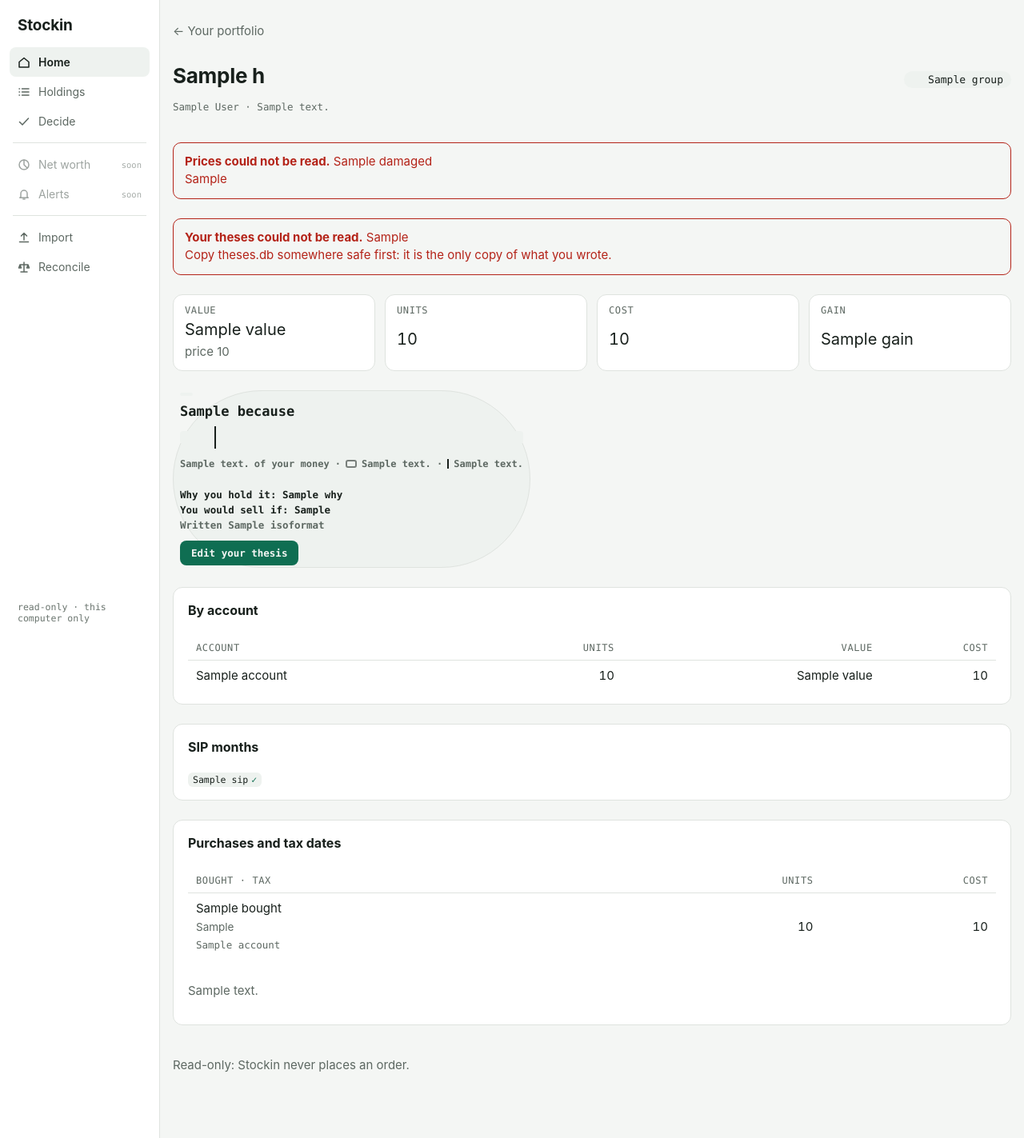
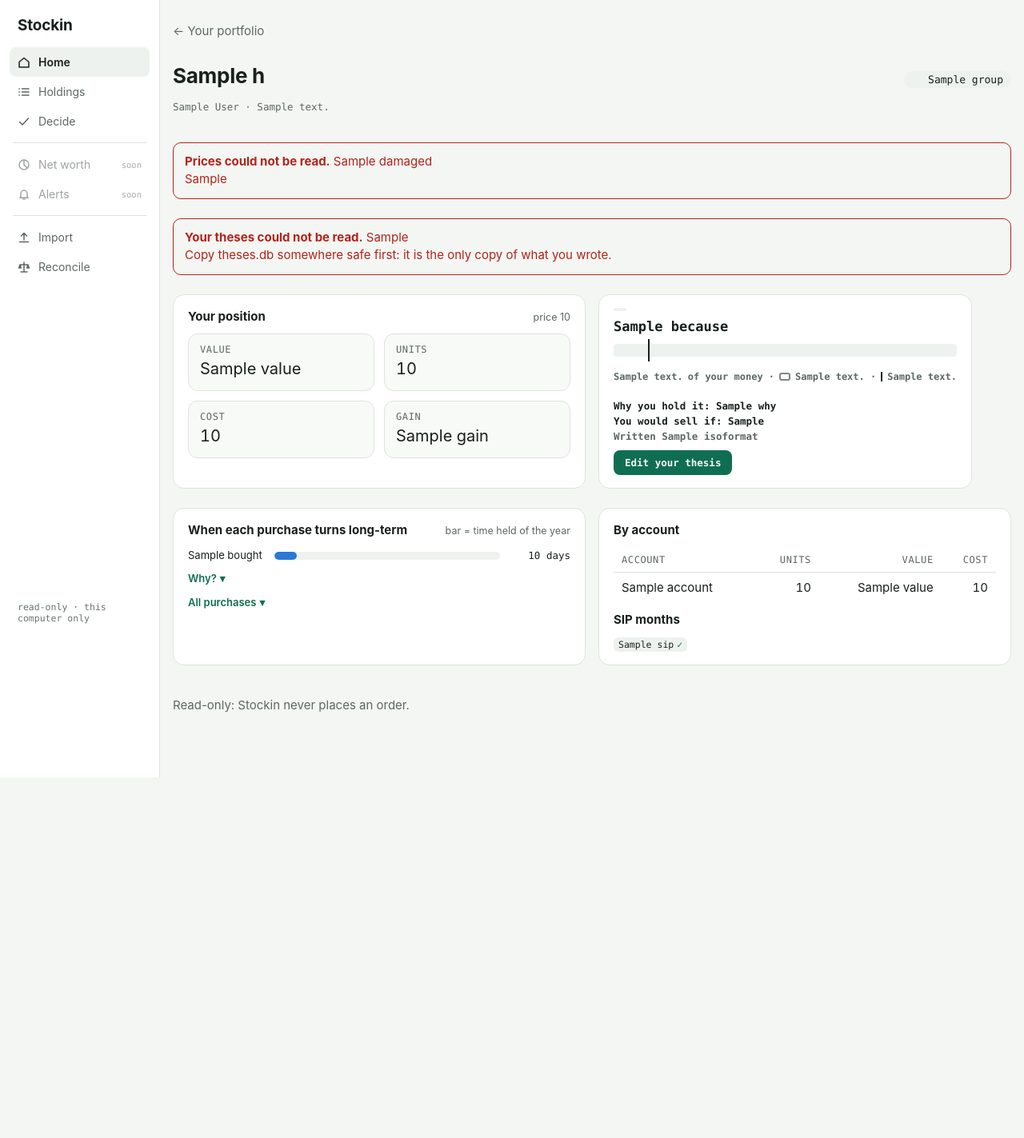
Before and after one commit to vikas53953/stockin, a Python web app: template src/stockin/templates/holding.html in a window 1280 px wide. Shown: the whole page at 80% size. After the commit the page ends 972 px from the top, so only its background shows below. Run offline with Jinja, Linux system fonts and the light colour scheme; the template is opened without the code that fills it: most values are stand-ins (such as "Sample title", 1, 10 or a date in 2020).

Commit message:
feat(web): holding page as cockpit tiles with a tax clock per purchase (redesign 3)
The holding page now uses the cockpit layout: your position as stat
tiles beside the verdict tile (gauge, sentence, thesis), then a tax-clock
tile (a bar per dated equity purchase showing how much of the year to
long-term has passed, its days-left label from the same LotRow, unknown
lots hatched, the full table under 'All purchases') and a By account tile
with SIP months. LotRow gains held and days_left, computed once in
holding.py.

Also carries the #31 verifier-2 notes: the Decide gauge's rule line comes
from insights.CONCENTRATED_ONE instead of a typed 25, and tests pin the
extra-call chips' names and links and that an exit sorts first.

Co-Authored-By: Claude Opus 5.5 <noreply@anthropic.com>
Claude-Session: https://claude.ai/code/session_012fJ2JsTZsSE852K6qBCWPq

```diff
--- a/src/stockin/cockpit.py
+++ b/src/stockin/cockpit.py
@@ -12,7 +12,7 @@ from __future__ import annotations
 
 from dataclasses import dataclass
 
-from .insights import Insight, Weight, pct, rupees, tenths_of
+from .insights import CONCENTRATED_ONE, Insight, Weight, pct, rupees, tenths_of
 from .money import Money
 from .story import GROUP_SLOT
 from .thesis import BAND, Verdict
@@ -52,6 +52,7 @@ class Decide:
     weight: float | None  # percent; None when the holding has no price
     target: float | None  # percent
     band: float  # percent either side of the target
+    cap: float  # percent: the one-holding rule-of-thumb line, from insights
     weight_text: str
     target_text: str
 
@@ -139,6 +140,7 @@ def decide(
             weight=_bps_pct(v.weight) if v.weight is not None else None,
             target=_bps_pct(v.target) if v.target is not None else None,
             band=_bps_pct(BAND),
+            cap=_bps_pct(CONCENTRATED_ONE),
             # the sentence's own text; an exit sentence prints no weight
             weight_text=v.weight_text
             or (pct(tenths_of(v.weight, 10_000)) if v.weight is not None else ""),
--- a/src/stockin/static/ui.css
+++ b/src/stockin/static/ui.css
@@ -202,3 +202,14 @@ td.name a{color:inherit}
 .cockpit~.cards{grid-template-columns:repeat(auto-fit,minmax(min(100%,230px),1fr))}
 @media (max-width:899px){.shell{background:none}}
 .tile-h a{color:var(--accent)}
+
+/* ---------- holding: tax clock ---------- */
+.clock{list-style:none;margin:0;padding:0;display:grid;gap:8px}
+.clock-row{display:grid;grid-template-columns:7.5em 1fr 6em;gap:10px;align-items:center;font-size:13px}
+.clock-track{position:relative;height:10px;border-radius:5px;background:var(--chip);overflow:hidden;display:flex}
+.clock-fill{position:absolute;left:0;top:0;bottom:0;background:var(--s1);border-radius:5px;min-width:2px}
+.clock-fill.done{background:var(--ok)}
+.clock-left{font:12.5px var(--mono);text-align:right;font-variant-numeric:tabular-nums}
+.unknown-row .kbar-unknown{height:100%}
+.cockpit .stats{grid-template-columns:repeat(2,minmax(0,1fr))}
+.cockpit .stat{background:var(--panel-2)}
--- a/src/stockin/templates/holding.html
+++ b/src/stockin/templates/holding.html
@@ -15,14 +15,18 @@
 {% if damaged %}<div class="notice bad" role="alert"><b>Prices could not be read.</b> {{ damaged }}<br>{{ prices_hint }}</div>{% endif %}
 {% if theses_damaged %}<div class="notice bad" role="alert"><b>Your theses could not be read.</b> {{ theses_damaged }}<br>Copy theses.db somewhere safe first: it is the only copy of what you wrote.</div>{% endif %}
 
-<section class="stats" aria-label="Your position">
-  <div class="stat"><span class="stat-label">Value</span><span class="stat-num">{% if h.value %}{{ h.value }}{% else %}<span class="unknown">no price yet</span>{% endif %}</span>{% if h.price %}<span class="muted">price {{ h.price }}</span>{% endif %}</div>
+<div class="cockpit">
+<section class="tile" aria-label="Your position">
+  <div class="tile-h"><h2>Your position</h2>{% if h.price %}<span class="muted small">price {{ h.price }}</span>{% endif %}</div>
+  <div class="stats">
+  <div class="stat"><span class="stat-label">Value</span><span class="stat-num">{% if h.value %}{{ h.value }}{% else %}<span class="unknown">no price yet</span>{% endif %}</span></div>
   <div class="stat"><span class="stat-label">Units</span><span class="stat-num">{{ h.units }}</span></div>
   <div class="stat"><span class="stat-label">Cost</span><span class="stat-num">{% if h.cost %}{{ h.cost }}{% else %}<span class="unknown">unknown</span>{% endif %}</span></div>
   <div class="stat"><span class="stat-label">Gain</span><span class="stat-num">{% if h.gain %}{{ h.gain }}{% else %}<span class="unknown">unknown</span>{% endif %}</span>{% if not h.cost %}<span class="muted">needs the price you paid</span>{% endif %}</div>
+  </div>
 </section>
 
-<section class="panel verdict-panel call-{{ h.verdict.call }}" aria-label="Your verdict">
+<section class="tile verdict-panel call-{{ h.verdict.call }}" aria-label="Your verdict">
   <div class="v-head">
     <span class="call">{{ {"exit": "✕ exit", "trim": "▼ trim", "add": "▲ add", "review": "? review", "hold": "• hold"}[h.verdict.call] }}</span>
     <h2>{{ h.verdict.because }}</h2>
@@ -47,32 +51,52 @@
   {% endif %}
   <a class="button-link" href="/thesis/{{ h.isin }}">{% if h.thesis %}Edit your thesis{% else %}Write why you hold it{% endif %}</a>
 </section>
+</div>
 
-<section class="panel" aria-label="By account">
-  <h2>By account</h2>
+<div class="cockpit">
+<section class="tile" aria-label="Purchases and tax dates">
+  <div class="tile-h"><h2>When each purchase turns long-term</h2><span class="muted small">bar = time held of the year</span></div>
+  {% set dated = h.lots | selectattr("held", "ne", none) | list %}
+  {% set undated = h.lots | selectattr("bought", "none") | list %}
+  {% if dated %}
+  <ul class="clock">
+    {% for l in dated %}
+    <li class="clock-row" title="{{ l.bought }} · {{ l.units }} units · {{ l.long_term }}">
+      <span class="clock-when">{{ l.bought }}</span>
+      <span class="clock-track"><span class="clock-fill{% if l.days_left == 0 %} done{% endif %}" style="width:{{ ui.clamp(l.held) }}%"></span></span>
+      <span class="clock-left">{% if l.days_left == 0 %}long-term{% else %}{{ l.days_left }} days{% endif %}</span>
+    </li>
+    {% endfor %}
+  </ul>
+  {% elif not undated %}
+  <p class="muted">{% if h.lots %}{{ h.lots[0].long_term | capitalize }}.{% else %}No purchases in your statements.{% endif %}</p>
+  {% endif %}
+  {% for l in undated %}
+  <div class="clock-row unknown-row"><span class="clock-when"><span class="unknown">before your statements</span></span><span class="clock-track"><span class="kbar-unknown"></span></span><span class="clock-left">{{ l.units }} units</span></div>
+  {% endfor %}
+  {% if h.lots_note %}{{ ui.why(h.lots_note ~ " Equity held more than a year is taxed as long-term; selling earlier is short-term.") }}{% endif %}
+  <details class="why"><summary>All purchases</summary>
+  <div class="scroll"><table>
+    <thead><tr><th>Bought · tax</th><th class="num">Units</th><th class="num">Cost</th></tr></thead>
+    <tbody>{% for l in h.lots %}<tr><td class="name">{% if l.bought %}{{ l.bought }}{% else %}<span class="unknown">before your statements</span>{% endif %}<br><span class="lt">{{ l.long_term }}</span><br><span class="isin">{{ l.account }}</span></td>
+      <td class="num">{{ l.units }}</td><td class="num">{% if l.cost %}{{ l.cost }}{% else %}<span class="unknown">unknown</span>{% endif %}</td></tr>{% endfor %}</tbody>
+  </table></div>
+  </details>
+</section>
+
+<section class="tile" aria-label="By account">
+  <div class="tile-h"><h2>By account</h2></div>
   <div class="scroll"><table>
     <thead><tr><th>Account</th><th class="num">Units</th><th class="num">Value</th><th class="num">Cost</th></tr></thead>
     <tbody>{% for a in h.accounts %}<tr><td class="name">{{ a.account }}</td><td class="num">{{ a.units }}</td>
       <td class="num">{% if a.value %}{{ a.value }}{% else %}<span class="unknown">no price</span>{% endif %}</td>
       <td class="num">{% if a.cost %}{{ a.cost }}{% else %}<span class="unknown">unknown</span>{% endif %}</td></tr>{% endfor %}</tbody>
   </table></div>
+  {% if h.sip %}
+  <div class="tile-h"><h2>SIP months</h2></div>
+  <span class="months">{% for m in h.sip %}<span class="month {{ 'paid' if m.paid else 'missed' }}" title="{{ m.label }}: {{ 'paid' if m.paid else 'missed' }}">{{ m.label }}<b>{{ '✓' if m.paid else '✗' }}</b></span>{% endfor %}</span>
+  {% endif %}
 </section>
-
-{% if h.sip %}
-<section class="panel" aria-label="SIP months">
-  <h2>SIP months</h2>
-  <span class="months">{% for m in h.sip %}<span class="month {{ 'paid' if m.paid else 'missed' }}" title="{{ m.label }}: {{ 'paid' if m.paid else 'missed' }}">{{ m.label }}<b>{{ '✓' if m.paid else '✗' }}</b></span>{% endfor %}</span>
-</section>
-{% endif %}
-
-<section class="panel" aria-label="Purchases and tax dates">
-  <h2>Purchases and tax dates</h2>
-  <div class="scroll"><table>
-    <thead><tr><th>Bought · tax</th><th class="num">Units</th><th class="num">Cost</th></tr></thead>
-    <tbody>{% for l in h.lots %}<tr><td class="name">{% if l.bought %}{{ l.bought }}{% else %}<span class="unknown">before your statements</span>{% endif %}<br><span class="lt">{{ l.long_term }}</span><br><span class="isin">{{ l.account }}</span></td>
-      <td class="num">{{ l.units }}</td><td class="num">{% if l.cost %}{{ l.cost }}{% else %}<span class="unknown">unknown</span>{% endif %}</td></tr>{% endfor %}</tbody>
-  </table></div>
-  {% if h.lots_note %}<p class="muted">{{ h.lots_note }}</p>{% endif %}
-</section>
+</div>
 <p class="muted">Read-only: Stockin never places an order.</p>
 {% endblock %}
--- a/src/stockin/templates/home.html
+++ b/src/stockin/templates/home.html
@@ -45,7 +45,7 @@
       <div class="decide-top">{{ ui.pill(d.call) }}<a class="decide-name" href="/holding/{{ d.isin }}">{{ d.name }}</a><a class="edit" href="/thesis/{{ d.isin }}">Edit</a></div>
       {% if theses and theses.get(d.isin) %}<p class="muted small thesis-line">Why you hold it: {{ theses[d.isin].why }}</p>{% endif %}
       {% if d.weight is not none %}
-      {{ ui.gauge(d.weight, d.name, target=d.target, band=d.band, cap=25, weight_text=d.weight_text, target_text=d.target_text) }}
+      {{ ui.gauge(d.weight, d.name, target=d.target, band=d.band, cap=d.cap, weight_text=d.weight_text, target_text=d.target_text) }}
       {{ ui.why(d.because) }}
       {% else %}
       <p class="small">{{ d.because }}</p>
```
Also changed, not shown: src/stockin/holding.py (+20 -2 lines), tests/test_cockpit.py (+91 -2 lines), tests/test_holding.py (+52 -0 lines), tests/test_story.py (+1 -2 lines).
